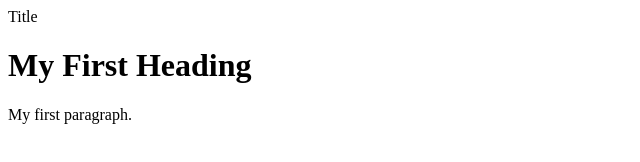
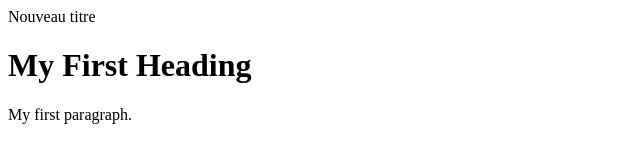
Before and after one commit to BuG-Dev-Joris/helloWorld, a plain HTML site: page index.html in a window 1280 px wide. Shown: the full height of the page, 0-640 px from the left. Drawn offline with Linux system fonts and the light colour scheme.

Commit message:
changed the title

```diff
--- a/index.html
+++ b/index.html
@@ -1,6 +1,6 @@
 <!DOCTYPE html>
 <html lang="en">
-<tile>Title</title>
+<tile>Nouveau titre</title>
 
 <body>
 
```
